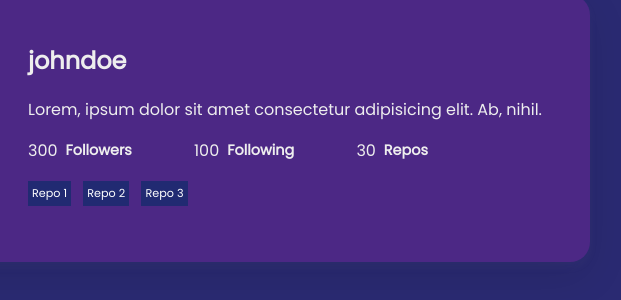
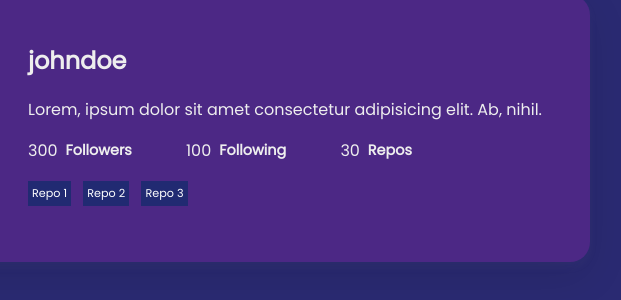
Before and after one commit to bendrendel/github-profiles, a plain HTML site: page index.html in a window 1280 px wide. Shown: the part 316-616 px from the top of the page, 446-1067 px from the left. Drawn offline with nearby package versions, Linux system fonts and the light colour scheme.

Commit message:
Fix spacing between user stats

```diff
--- a/style.css
+++ b/style.css
@@ -83,6 +83,7 @@ body {
 .user-info ul li {
   display: flex;
   align-items: center;
+  margin-right: 1.0rem;
 }
 
 .user-info ul li strong {
```
